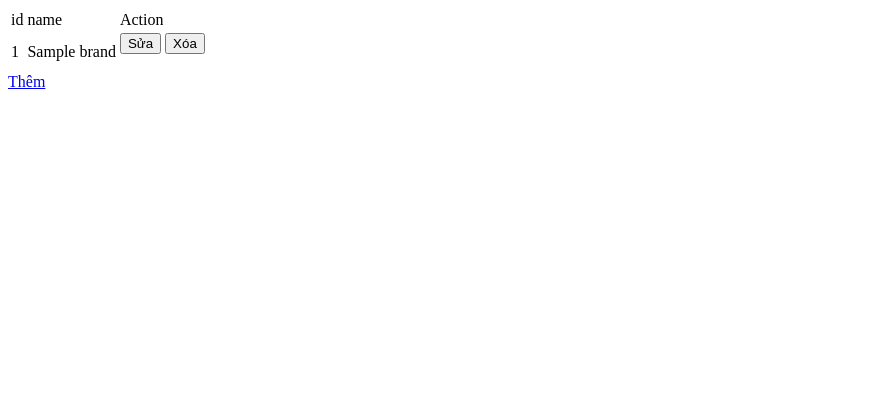
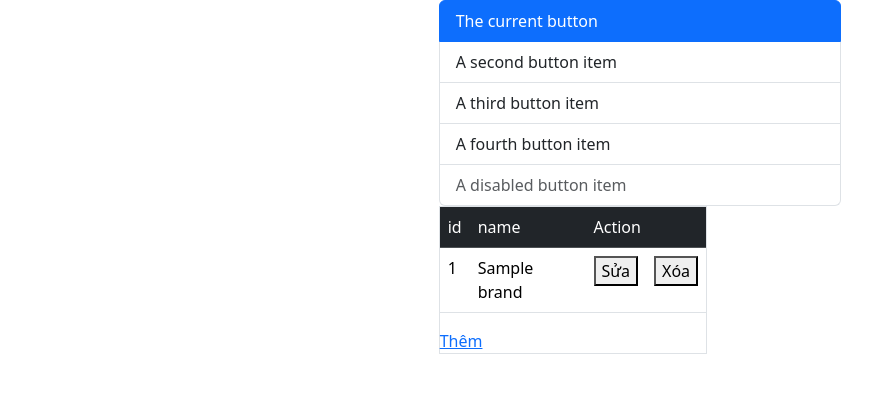
Before and after one commit to hoaphungvt-vp-7423456789/fakeda1, a PHP site: the page made by app/views/admin/brands/index.php in a window 1280 px wide. Shown: the top 393 px of the page, without its empty margins (0-896 px from the left). Run offline with PHP 8.4, Linux system fonts and the light colour scheme; the template is opened without the code that fills it: most values are stand-ins (such as "Sample title", 1, 10 or a date in 2020); some libraries are stand-ins or nearby versions.

Commit message:
dtb mới

```diff
--- a/app/views/admin/brands/index.php
+++ b/app/views/admin/brands/index.php
@@ -1,8 +1,29 @@
+<!DOCTYPE html>
+<html lang="en">
 
+<head>
+    <meta charset="UTF-8">
+    <meta http-equiv="X-UA-Compatible" content="IE=edge">
+    <meta name="viewport" content="width=device-width, initial-scale=1.0">
+    <link href="https://cdn.jsdelivr.net/npm/bootstrap@5.3.0-alpha1/dist/css/bootstrap.min.css" rel="stylesheet" integrity="sha384-GLhlTQ8iRABdZLl6O3oVMWSktQOp6b7In1Zl3/Jr59b6EGGoI1aFkw7cmDA6j6gD" crossorigin="anonymous">
+    <title>Document</title>
+</head>
 
+<body>
 
-    <table>
-        <thead>
+    <div class="container col-6 col-md-4  ">
+        <div class="list-group ">
+            <button type="button" class="list-group-item list-group-item-action active" aria-current="true">
+                The current button
+            </button>
+            <button type="button" class="list-group-item list-group-item-action">A second button item</button>
+            <button type="button" class="list-group-item list-group-item-action">A third button item</button>
+            <button type="button" class="list-group-item list-group-item-action">A fourth button item</button>
+            <button type="button" class="list-group-item list-group-item-action" disabled>A disabled button item</button>
+        </div>
+        <div class="col-sm-6 col-md-8 border ">
+            <table class="table">
+                <thead class="table-dark">
                     <tr>
                         <td>id</td>
                         <td>name</td>
@@ -15,15 +36,15 @@
                             <td><?= $item->id ?></td>
                             <td><?= $item->name ?></td>
                             <td>
-                        <form action="<?=BASE_URL .'/brands-edit'?>" >
-                            <input type="text" name="id" value="<?= $item->id ?>"hidden>
+                                <form action="<?= BASE_URL . '/brands-edit' ?>">
+                                    <input type="text" name="id" value="<?= $item->id ?>" hidden>
 
                                     <button>Sửa</button>
                                 </form>
                             </td>
                             <td>
-                        <form action="<?=BASE_URL .'/brands-destroy'?>" >
-                            <input type="text" name="id" value="<?= $item->id ?>"hidden>
+                                <form action="<?= BASE_URL . '/brands-destroy' ?>">
+                                    <input type="text" name="id" value="<?= $item->id ?>" hidden>
 
                                     <button>Xóa</button>
                                 </form>
@@ -32,4 +53,9 @@
                     <?php endforeach ?>
                 </tbody>
             </table>
-   <a href="<?= BASE_URL . '/brands-create'?> ">Thêm </a>
+            <a href="<?= BASE_URL . '/brands-create' ?> ">Thêm </a>
+        </div>
+    </div>
+</body>
+
+</html>
```
Also changed, not shown: sql/da1.sql (+37 -36 lines). Lines whose indentation alone changed are shown as unchanged.
